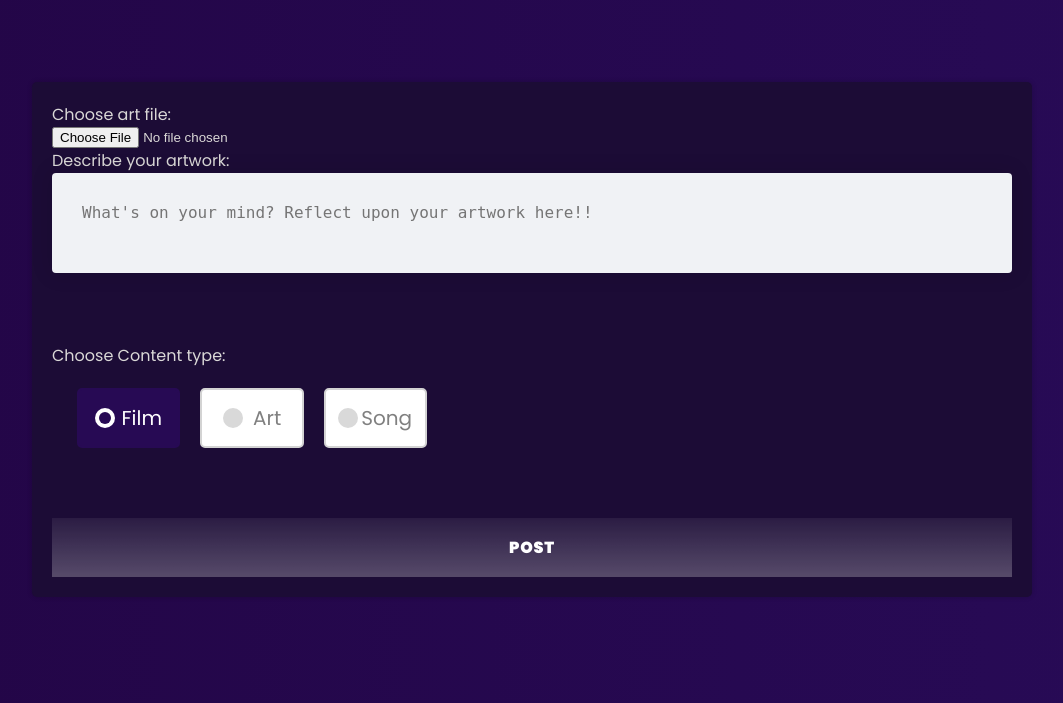
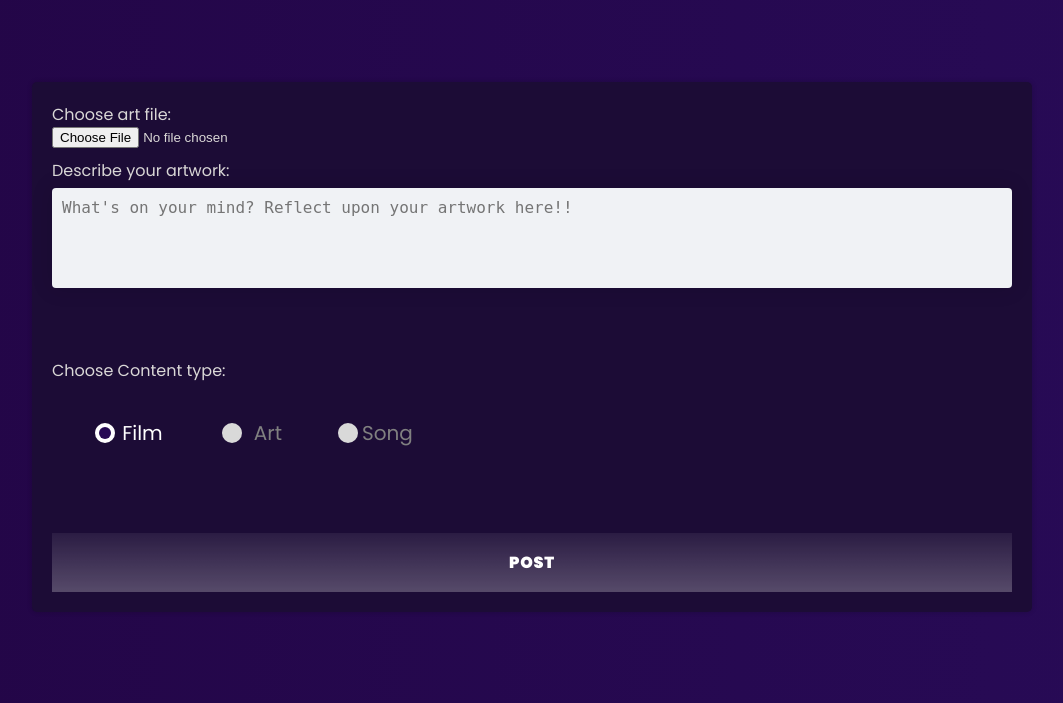
Before and after one commit to Ritesh-K-G/ArtRise, a PHP site: page /users/post_feed in a window 1280 px wide. Shown: the part 80-783 px from the top of the page, without its empty margins (108-1171 px from the left). Run offline with PHP 8.4, Linux system fonts and the light colour scheme; a user stored in the database is signed in.

Commit message:
changed design files

```diff
--- a/users/post_feed/design.css
+++ b/users/post_feed/design.css
@@ -10,13 +10,18 @@ form {
   padding: 20px;
 }
 
+#writing {
+  margin-top: 10px;
+}
+
 textarea {
   font-size: 16px;
-  padding: 30px;
+  padding: 10px;
   border: none;
   resize: none;
   height: 100px;
   margin-bottom: 20px;
+  margin-top: 5px;
   background-color: #f0f2f5;
   border-radius: 4px;
   box-shadow: 0 0 20px 2px rgba(0,0,0,.1);
@@ -66,7 +71,6 @@ button:focus-visible {
   padding: 20px 15px;
 }
 .wrapper .option{
-  background: #fff;
   height: 100%;
   width: 100%;
   display: flex;
@@ -76,7 +80,6 @@ button:focus-visible {
   border-radius: 5px;
   cursor: pointer;
   padding: 0 10px;
-  border: 2px solid lightgrey;
   transition: all 0.3s ease;
 }
 .wrapper .option .dot{
@@ -106,7 +109,6 @@ input[type="radio"]{
 #option-2:checked:checked ~ .option-2,
 #option-3:checked:checked ~ .option-3{
   border-color: rgb(39 10 84);
-  background: rgb(39 10 84);
 }
 #option-1:checked:checked ~ .option-1 .dot,
 #option-2:checked:checked ~ .option-2 .dot,
--- a/users/post_feed/index.php
+++ b/users/post_feed/index.php
@@ -69,7 +69,7 @@
                 <form action="#" method="post" enctype="multipart/form-data">
                     <label for="file">Choose art file:</label>
                     <input type="file" id="file" name="file" accept=".mp4,.jpg,.png,.jpeg">
-                    <label for="description">Describe your artwork:</label>
+                    <label id="writing" for="description">Describe your artwork:</label>
                     <textarea placeholder="What's on your mind? Reflect upon your artwork here!!" name="description" id="description"></textarea>
                     <br><br>
                     <label>Choose Content type:</label>
```
